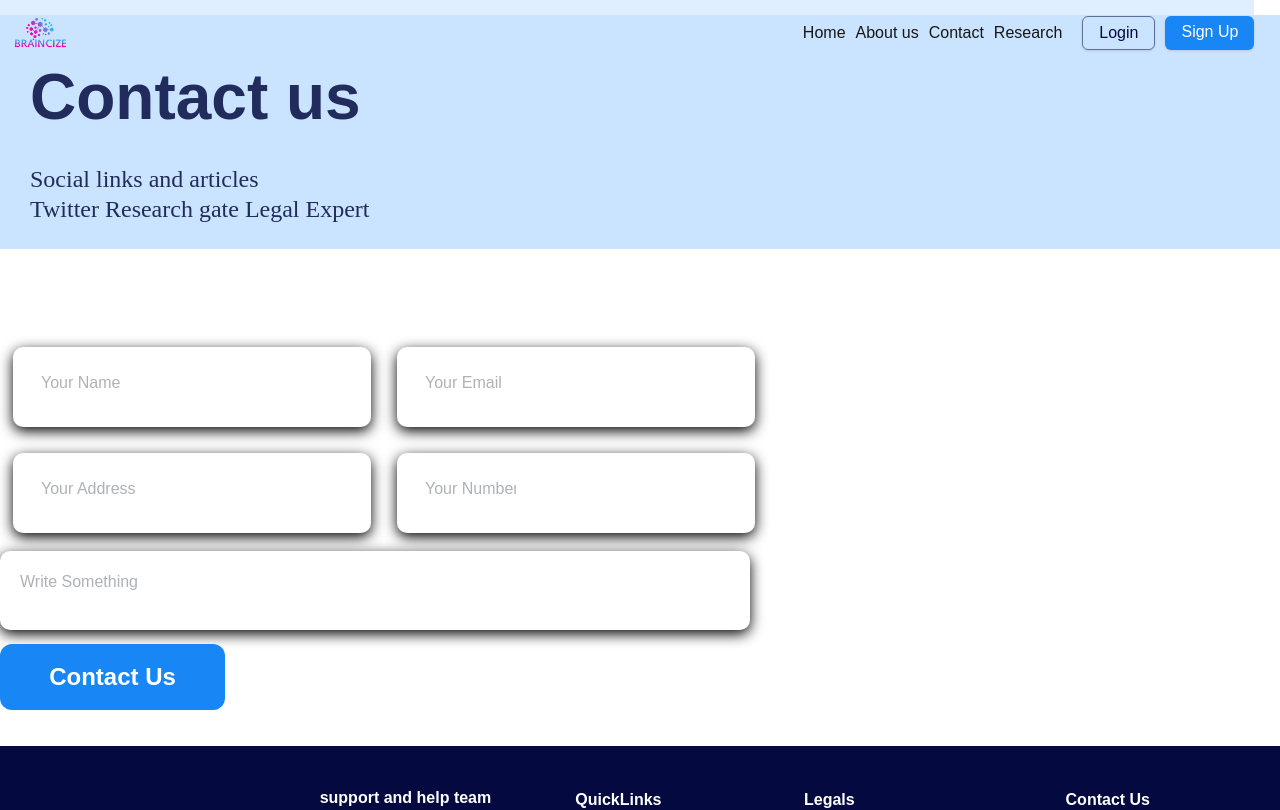
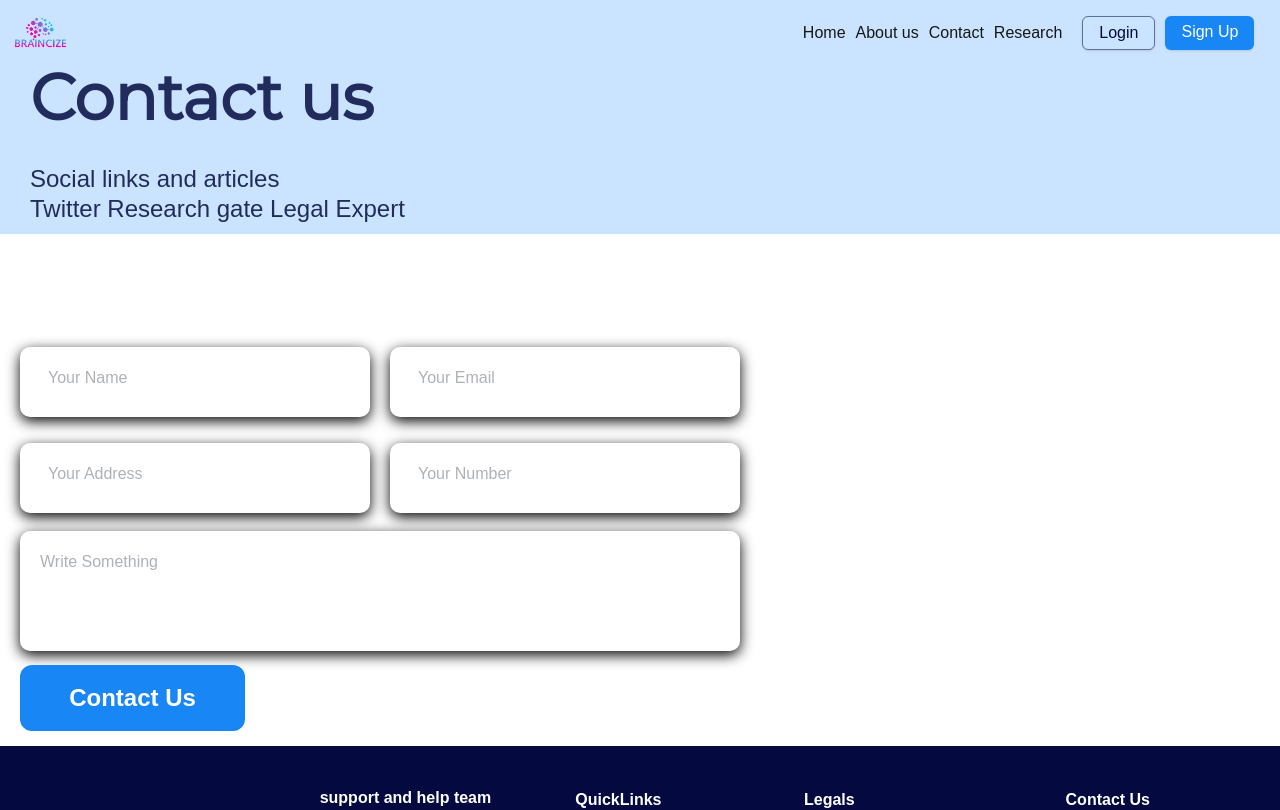
Before and after one commit to patrickowor/Braincize-Web, a Next.js app: page /contact in a window 1280 px wide. Shown: the top 810 px of the page. Built offline with nearby package versions, Linux system fonts and the light colour scheme.

Commit message:
edited contact page on desktop and mobile

```diff
--- a/src/app/contact/contact.module.css
+++ b/src/app/contact/contact.module.css
@@ -5,7 +5,7 @@
     color: #040A40D9;
     padding-top: 50px;
     position: relative;
-    top: 15px;
+    padding-top: 65px;
     margin-bottom: 100px;
     align-content: center;
     padding-left: 30px
@@ -18,7 +18,6 @@
     line-height: 100%
 }
 .contactpage_p{
-    font-family: poppings;
     width: 442px;
     height: 90px;
     font-size: 24px;
@@ -34,21 +33,26 @@
     font-size: 16px;
     font-weight: 500;
     color: #5D666F;
-    line-height: 27.8px
+    line-height: 27.8px;
+    padding-left: 20px;
 }
 .formm_maininput{
-    width: 358px;
-    height: 80px;
-    padding: 20px 224px 28px 28px;
+    width: 350px;
+    height: 70px;
+    padding: 20px 28px 28px 28px;
     box-shadow: 0px 4px 14px #000000;
     border-radius: 10px;
-    margin: 13px;
+    margin: 13px 20px 13px 0px;
     background-color: #FFFFFF
 }
+.formm_textarea,
+.formm_maininput:focus{
+    outline: none;
+}
 .formm_textarea{
-    width: 750px;
-    height: 79px;
-    padding: 17px 232px 21px 20px;
+    width: 720px;
+    height: 120px;
+    padding: 17px 23px 21px 20px;
     box-shadow: 0px 4px 14px #000000;
     border-radius: 10px;
     margin: 5px 0px;
--- a/src/app/contact/page.tsx
+++ b/src/app/contact/page.tsx
@@ -3,20 +3,20 @@ import contactStyle from "./contact.module.css"
 export default function Contact() {
     return (<>
         <div className={contactStyle.contactpage}>
-            <h2 className={contactStyle.contactpage_h2}>Contact us</h2>
-            <div className={contactStyle.contactpage_p}>
+            <h2 className={`fnt-monserat ${contactStyle.contactpage_h2}`}>Contact us</h2>
+            <div className={`fnt-poppings ${contactStyle.contactpage_p}`}>
                 <p>Social links and articles</p>
                 <p>Twitter Research gate Legal Expert</p>
             </div>
         </div>
         <div>
-            <form action="" className={contactStyle.formm}>
+            <form action="" className={`fnt-poppings ${contactStyle.formm}`}>
                 <input type="text" placeholder="Your Name" className={contactStyle.formm_maininput}/>
                 <input type="email" placeholder="Your Email"className={contactStyle.formm_maininput}/>
                 <input type="text" placeholder="Your Address"className={contactStyle.formm_maininput}/>
                 <input type="number" placeholder="Your Number"className={contactStyle.formm_maininput}/>
                 <textarea placeholder="Write Something" className={contactStyle.formm_textarea}></textarea>
-                <button className={contactStyle.formm_button }>Contact Us</button>
+                <button className={`fnt-poppings ${contactStyle.formm_button }`}>Contact Us</button>
             </form>
         </div>
     </>);
```
